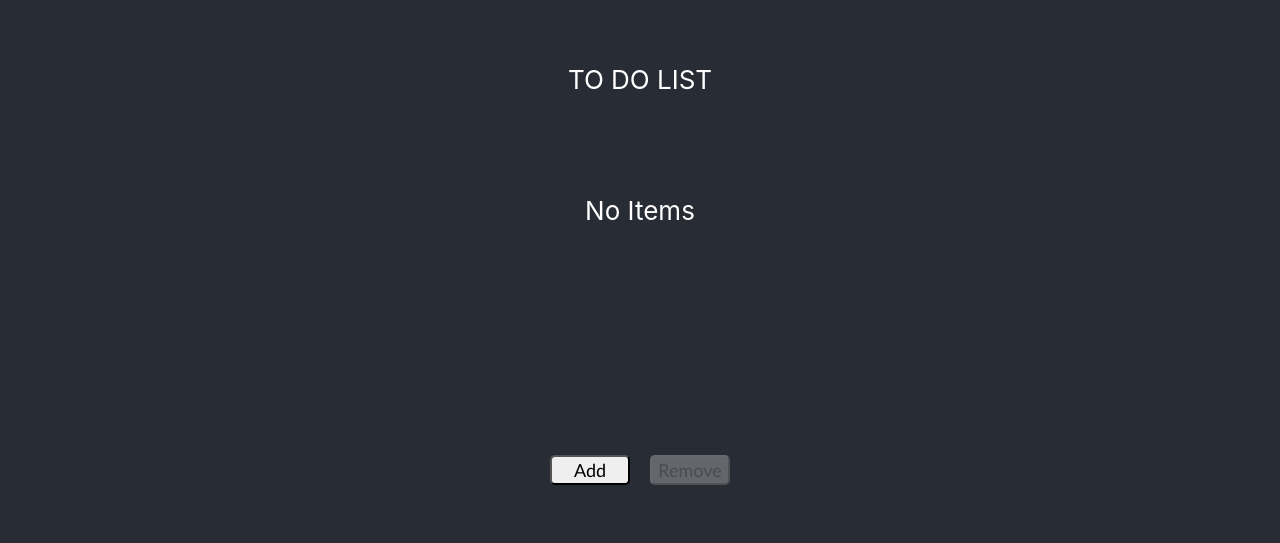
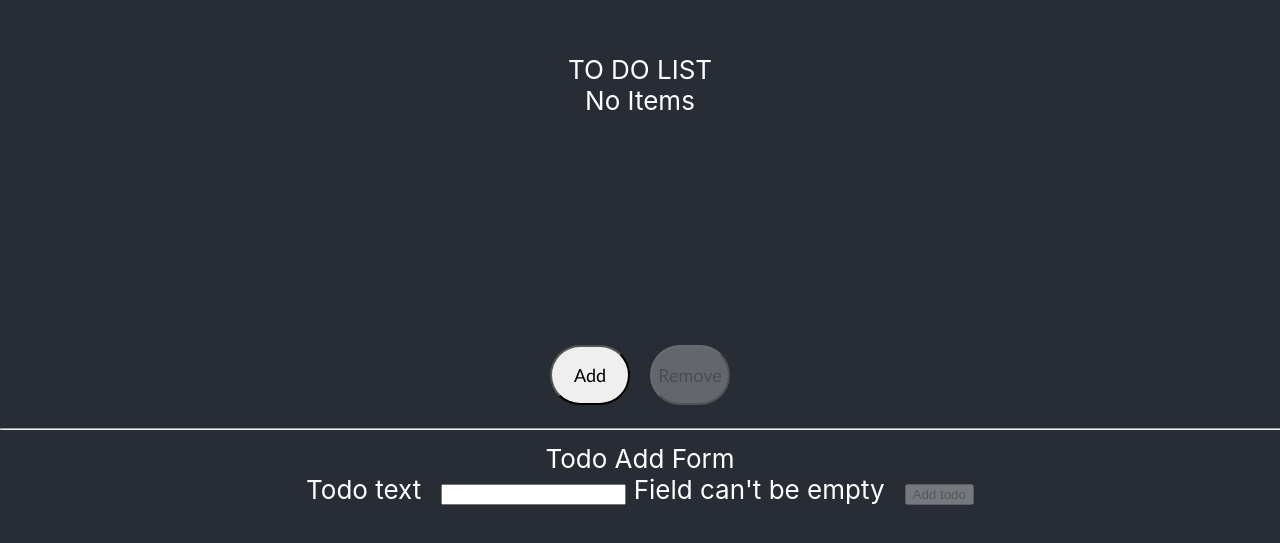
Before and after one commit to flashcv77/to-do-list, a React (Create React App) app: page / in a window 1280 px wide. Shown: the part 121-664 px from the top of the page. Built offline with nearby package versions, Linux system fonts and the light colour scheme.

Commit message:
new task, nothing works

```diff
--- a/src/App.js
+++ b/src/App.js
@@ -1,13 +1,18 @@
 import './App.css';
 import ToDoList from './components/ToDoList';
+import FirstComponent from './components/FirstComponent';
 
 function App() {
   return (
     <div className="App">
+
       <header className="App-header">
         TO DO LIST
         <ToDoList />
+
+        <FirstComponent />
       </header>
+
     </div>
   );
 }
--- /dev/null
+++ b/src/components/FirstComponent/FirstComponent.js
@@ -0,0 +1,75 @@
+import React from "react";
+
+export class FirstComponent extends React.Component {
+    state = {
+        todoList: [],
+        fields: {
+            todoText: {
+                name: "todoText",
+                label: "Todo text",
+                value: "",
+                error: null,
+                validator: (value = "") => {
+                    return value ? false : "Required";
+                },
+            },
+        },
+    };
+
+    handleSubmit = (event) => { };
+
+    handleChange = (event) => {
+        const { value, name } = event.target;
+        const currentField = this.state.fields[name];
+        this.setState({
+            fields: {
+                ...this.state.fields,
+                [name]: { ...currentField, value },
+            },
+        });
+        console.log(currentField.value);
+    };
+
+    render() {
+        const {
+            todoList,
+            fields: { todoText },
+        } = this.state;
+
+        return (
+            <>
+                <div>
+                    {/* <div>Todo List</div> */}
+                    {todoList.map((todo) => (
+                        <div>ITEM</div>
+                    ))}
+                </div>
+                <hr style={{ width: "100%" }} />
+                <div>
+                    <div>Todo Add Form</div>
+                    <form onSubmit={this.handleSubmit}>
+                        <label style={{ paddingRight: "20px" }} htmlFor="name">
+                            {todoText.label}
+                        </label>
+                        <input
+                            type="text"
+                            onChange={this.handleChange}
+                            value={todoText.value}
+                            name={todoText.name}
+                            id={todoText.name}
+                        />
+                        {todoText.value.length === 0 && <span> Field can't be empty</span>}
+                        <button
+                            disabled={todoText.value.length === 0}
+                            style={{ marginLeft: "20px" }}
+                        >
+                            Add todo
+                        </button>
+                    </form>
+                </div>
+            </>
+        );
+    }
+}
+
+export default FirstComponent;
--- /dev/null
+++ b/src/components/FirstComponent/index.js
@@ -0,0 +1 @@
+export { default } from "./FirstComponent";
--- a/src/components/ToDoList/ToDoList.css
+++ b/src/components/ToDoList/ToDoList.css
@@ -10,15 +10,15 @@
   margin: 0 auto;
 }
 
-button {
-  border-radius: 5px;
+.btn{
+  border-radius: 55px;
   width: 80px;
-  height: 30px;
+  height: 60px;
   font-size: 18px;
   margin: 10px;
   font-family: "Gill Sans", "Gill Sans MT", Calibri, "Trebuchet MS", sans-serif;
 }
 
-.wrapper {
+/* .wrapper {
   margin-top: 100px;
-}
+} */
--- a/src/components/ToDoList/ToDoList.js
+++ b/src/components/ToDoList/ToDoList.js
@@ -9,13 +9,13 @@ class ToDoList extends React.Component {
     };
 
     addTask = (task) => {
-        let tasksArray = this.state.tasks;
+        let tasksArray = [...this.state.tasks];
         tasksArray.push(task);
         this.setState({ tasks: tasksArray });
     };
 
     removeTask = () => {
-        let tasksArray = this.state.tasks;
+        let tasksArray = [...this.state.tasks];
         tasksArray.pop();
         this.setState({ tasks: tasksArray });
     }
@@ -25,12 +25,23 @@ class ToDoList extends React.Component {
         return (
             <div className="wrapper">
                 <div className="taskContainer">
-                    {tasksCount < 1 && <div className="warning">No Items</div>}
-                    {/* {this.state.tasks.map(() => <Task />)} */}
-                    {this.state.tasks.map((item, index) => <Task key={index}></Task>)}
+                    {tasksCount === 0 && <div className="warning">No Items</div>}
+                    {tasksCount > 0 && this.state.tasks.map((item, index) => <Task key={index}></Task>)}
                 </div>
-                <button disabled={tasksCount > 9} onClick={this.addTask}>Add</button>
-                <button disabled={tasksCount < 1} onClick={this.removeTask}>Remove</button>
+                <button
+                    className="btn"
+                    disabled={tasksCount > 9}
+                    onClick={this.addTask}
+                >
+                    Add
+                </button>
+                <button
+                    className="btn"
+                    disabled={tasksCount === 0}
+                    onClick={this.removeTask}
+                >
+                    Remove
+                </button>
             </div >
         )
     }
```
